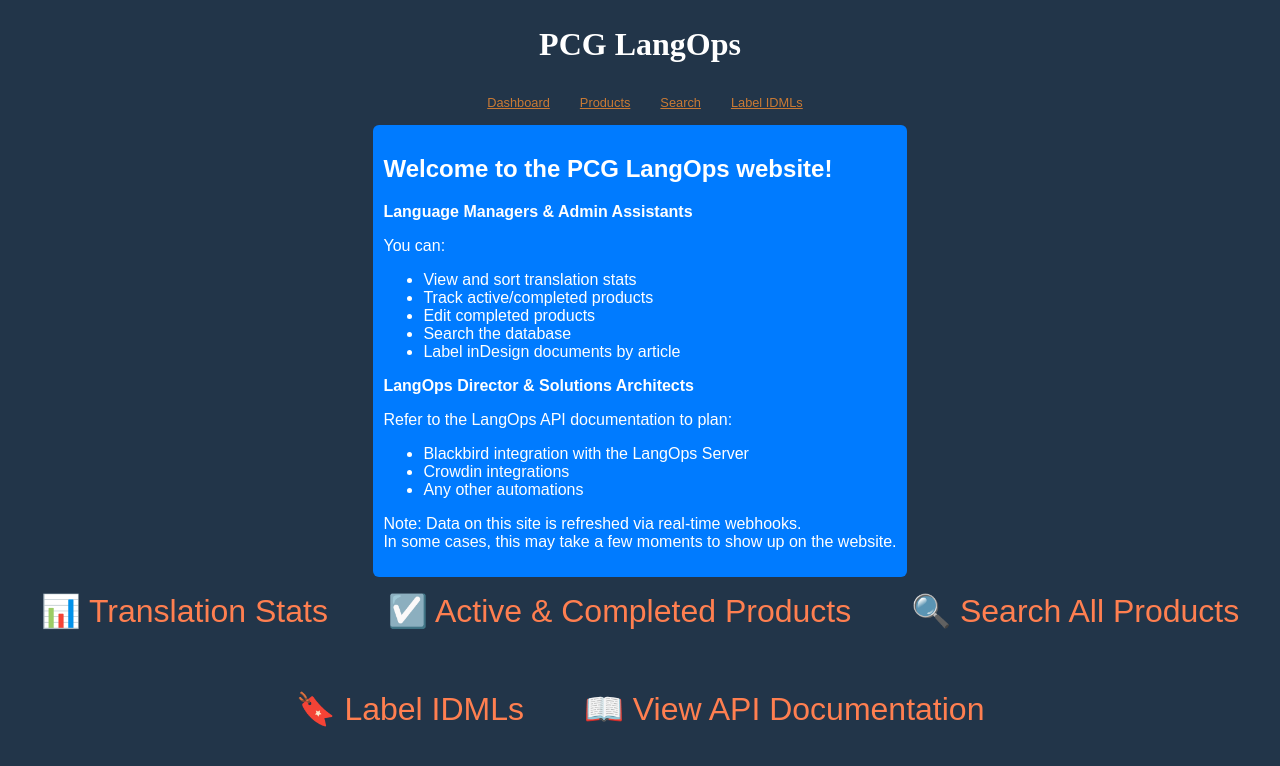
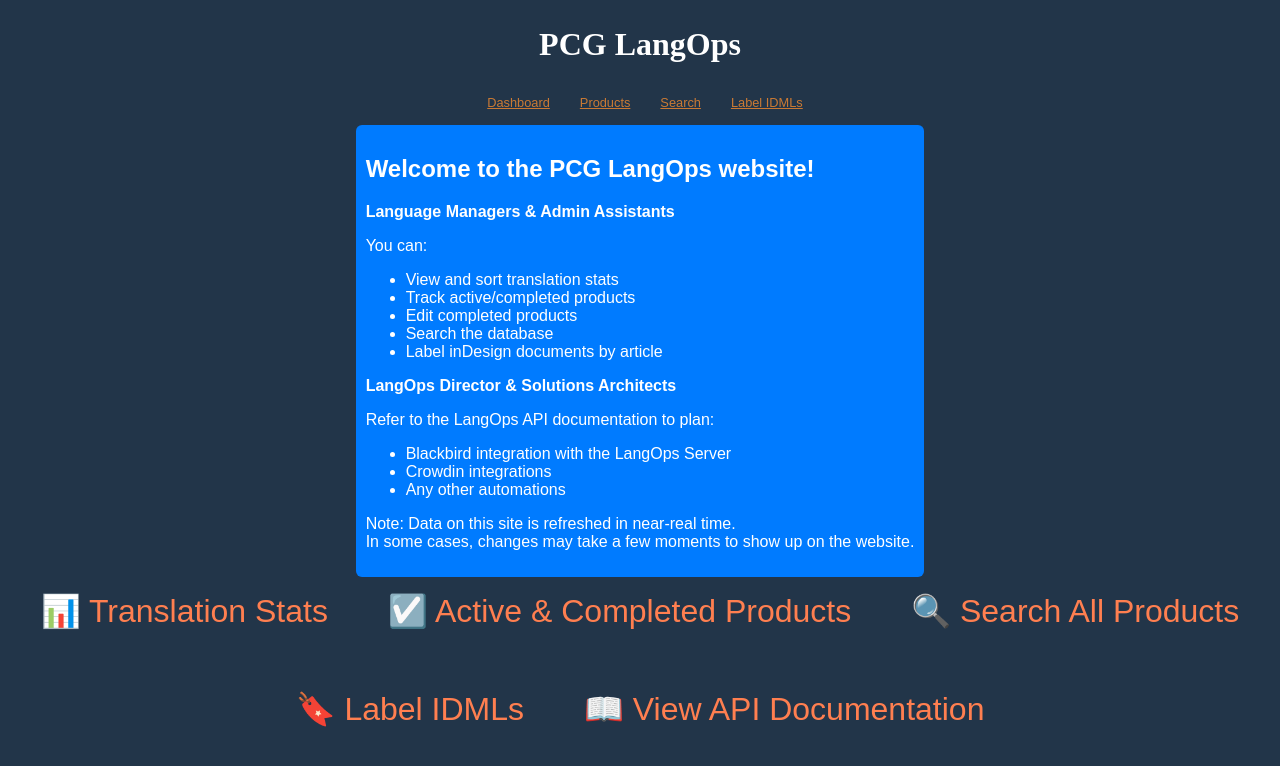
Before and after one commit to ddisanto-langops/langops_website, a React (Vite) app in the folder client/: page / in a window 1280 px wide. Shown: the top 766 px of the page. Built offline with nearby package versions, Linux system fonts and the light colour scheme.

Commit message:
Add logging config; misc. improvements

```diff
--- a/client/src/pages/HomePage.tsx
+++ b/client/src/pages/HomePage.tsx
@@ -25,8 +25,8 @@ export function HomePage() {
                         <li>Crowdin integrations</li>
                         <li>Any other automations</li>
                     </ul>
-                    <p>Note: Data on this site is refreshed via real-time webhooks.
-                        <br/>In some cases, this may take a few moments to show up on the website.</p>
+                    <p>Note: Data on this site is refreshed in near-real time.
+                        <br/>In some cases, changes may take a few moments to show up on the website.</p>
                 </div>
             </div>
             <div className='homepage-links-div'>
```
Also changed, not shown: 1 other file (tests, documents, lock files or other folders).
